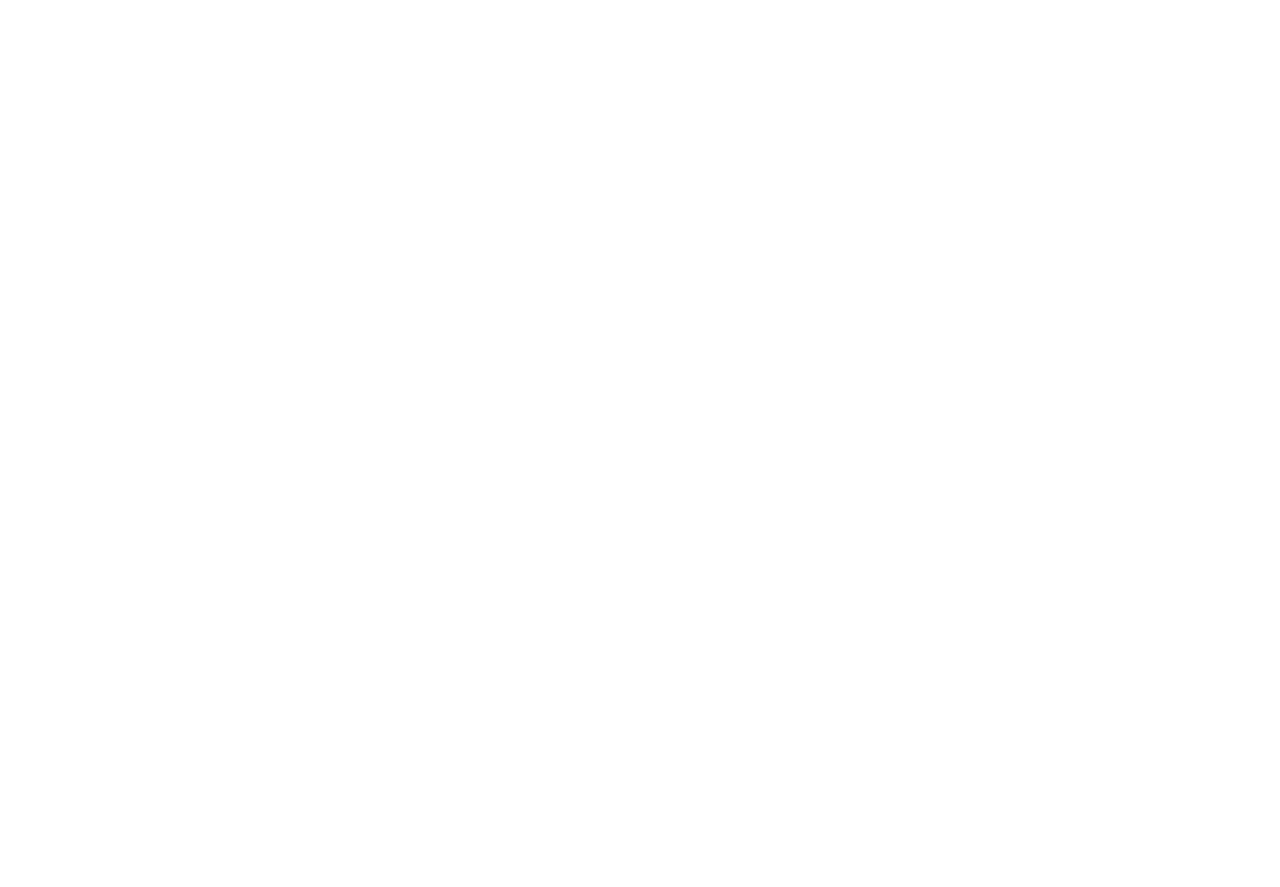
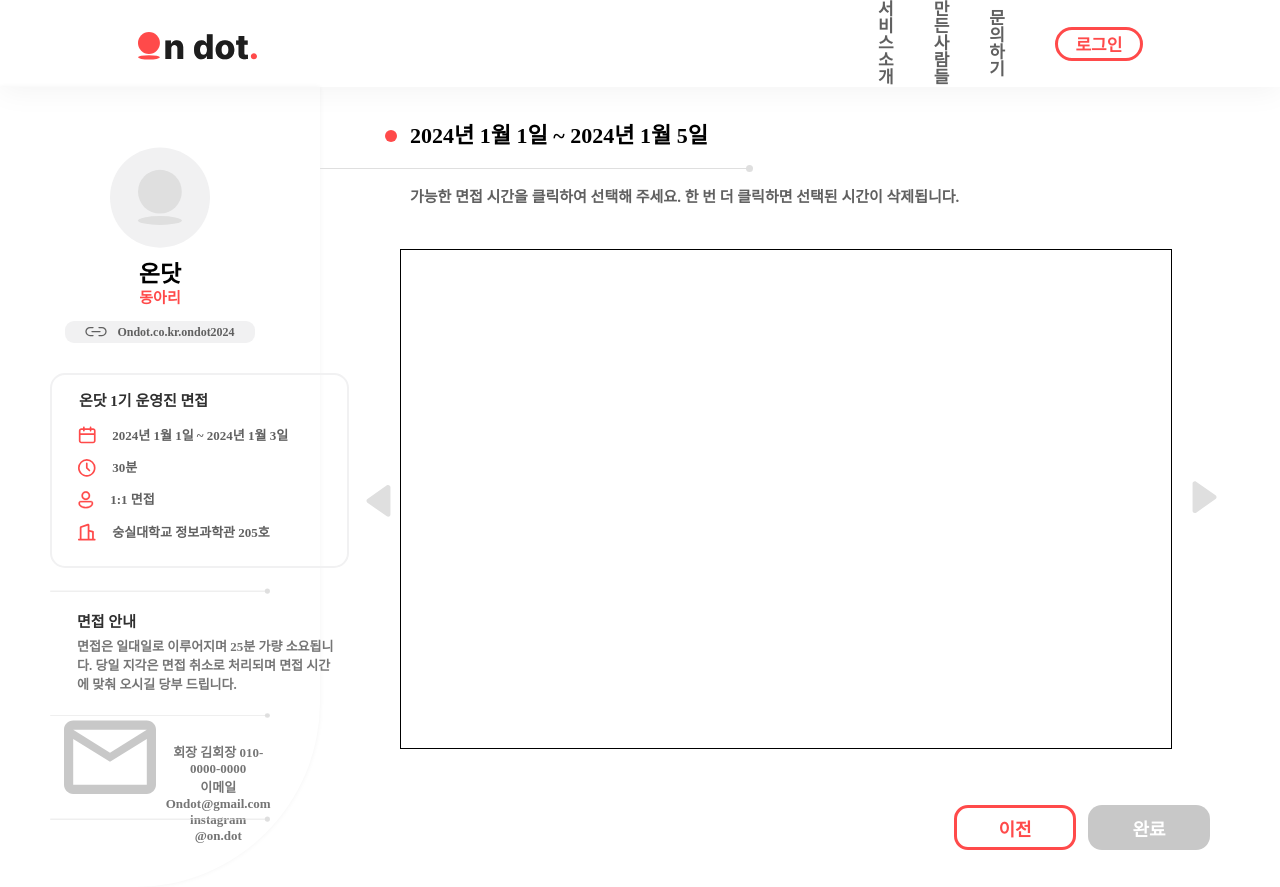
Before and after one commit to Team-OnDot/OnDot-Frontend, a React (Create React App) app: page /apply-time in a window 1280 px wide. Before the commit this address had no page. Before the commit the page ends 800 px from the top, so only its background shows below. Built offline with nearby package versions, Linux system fonts and the light colour scheme; a web font is replaced by a local one.

Commit message:
[FEAT] #22 타임테이블 화면 구현

```diff
--- a/src/App.tsx
+++ b/src/App.tsx
@@ -8,9 +8,11 @@
 import SignUpId from './pages/signUp/SignUpId';
 import Home from './pages/home/Home';
 import GroupProfile from './pages/groupProfile/GroupProfile';
+//지원자 면접페이지
 import Interview from './pages/interviewApply/InterviewApply';
 import InterviewApplyMain from './pages/interviewApply/InterviewApplyMain';
 import InputInfo from './pages/interviewApply/InputInfo';
+import InputTime from './pages/interviewApply/InputTime';
 
 function App() {
 	return (
@@ -30,6 +32,7 @@
 							<Route element={<Interview />}>
 								<Route path="/interview" element={<InterviewApplyMain />} />
 								<Route path="/apply-info" element={<InputInfo />} />
+								<Route path="/apply-time" element={<InputTime />} />
 							</Route>
 						</Route>
 						{/*헤더가 필요없는 컴포넌트 */}
--- /dev/null
+++ b/src/components/interviewApply/InputTimeTable.style.ts
@@ -0,0 +1,7 @@
+import styled from "styled-components";
+
+export const TimeTable = styled.div`
+    border: 1px solid black;
+    width: 771.77px;
+    height: 500px;
+`;
--- /dev/null
+++ b/src/components/interviewApply/InputTimeTable.tsx
@@ -0,0 +1,10 @@
+import * as I from './InputTimeTable.style';
+
+function InputTimeTable() {
+
+	return (
+		<I.TimeTable></I.TimeTable>
+	);
+}
+
+export default InputTimeTable;
--- a/src/pages/interviewApply/InputInfo.style.ts
+++ b/src/pages/interviewApply/InputInfo.style.ts
@@ -1,22 +1,4 @@
 import styled from "styled-components";
-
-//헤더
-export const InputInfoHeader = styled.div`
-    display: flex;
-    margin: 38px auto 12px 65px;
-    font-size: 22px;
-    font-weight: 600;
-`;
-
-//큰 원 아이콘
-export const Ellipse1 = styled.div`
-    display: flex;
-    width: 12px;
-    height: 12px;
-    border-radius: 20px;
-    background-color: ${props => props.theme.colors.red1};
-    margin: auto 13px auto 0px;
-`;
 
 //지원 정보 입력폼
 export const ApplyForm = styled.form`
@@ -28,16 +10,6 @@
 export const ApplyTitle = styled.div`
     display: flex;
     margin-top: 21px;
-`;
-
-//작은 원 아이콘
-export const Ellipse2 = styled(Ellipse1)`
-    display: flex;
-    width: 9px;
-    height: 9px;
-    border-radius: 20px;
-    background-color: ${props => props.theme.colors.red1};
-    margin: auto 6px auto 0px;
 `;
 
 //지원자 폼 제목
--- a/src/pages/interviewApply/InputInfo.tsx
+++ b/src/pages/interviewApply/InputInfo.tsx
@@ -1,5 +1,6 @@
 import { useNavigate } from 'react-router-dom';
 import * as I from './InputInfo.style';
+import * as In from './InterviewApply.style';
 import * as L from '../../components/login/LoginForm.style';
 import * as S from '../../components/signUp/SignUpForm.style';
 import { useForm } from 'react-hook-form';
@@ -55,9 +56,11 @@
     }
 
     //값이 다 정상적으로 입력되었을 때 실행되는 함수
+    const navigate = useNavigate();
     const onValid = (data: IUserData) => {
         console.log("성공");
         console.log(data);
+        navigate('/apply-time');
     };
 
     //값이 다 비정상적으로 입력되었을 때 실행되는 함수
@@ -65,22 +68,20 @@
         console.log(error);
     };
 
-	const navigate = useNavigate();
-
 	return (
 		<div>
             {/*Header*/}
-            <I.InputInfoHeader>
-                <I.Ellipse1/>
+            <In.InputInfoHeader>
+                <In.Ellipse1/>
                 지원 정보 입력
-            </I.InputInfoHeader>
+            </In.InputInfoHeader>
             <img src={process.env.PUBLIC_URL + '/images/lineCircleShort.svg'}/>
 
             {/*Main(지원 정보 입력폼)*/}
             <I.ApplyForm onSubmit={handleSubmit(onValid, onError)}>
 
                 <I.ApplyTitle>
-                    <I.Ellipse2/>
+                    <In.Ellipse2/>
                     <I.ApplyTitleText>지원자 이름</I.ApplyTitleText>
                 </I.ApplyTitle>
 
@@ -109,7 +110,7 @@
                 </L.LoginInputBox>
 
                 <I.ApplyTitle>
-                    <I.Ellipse2/>
+                    <In.Ellipse2/>
                     <I.ApplyTitleText>지원자 전화번호</I.ApplyTitleText>
                 </I.ApplyTitle>
 
@@ -139,7 +140,7 @@
 
                 {/*비밀번호*/}
                 <I.ApplyTitle>
-                    <I.Ellipse2/>
+                    <In.Ellipse2/>
                     <I.ApplyTitleText>비밀번호</I.ApplyTitleText>
                     <I.PwTxt>지원자 식별에 사용되며 재설정이 불가능합니다.</I.PwTxt>
                 </I.ApplyTitle>
@@ -174,7 +175,7 @@
 
                 {/*비밀번호 확인*/}
                 <I.ApplyTitle>
-                    <I.Ellipse2/>
+                    <In.Ellipse2/>
                     <I.ApplyTitleText>비밀번호 확인</I.ApplyTitleText>
                 </I.ApplyTitle>
 
--- /dev/null
+++ b/src/pages/interviewApply/InputTime.style.ts
@@ -0,0 +1,59 @@
+import styled from "styled-components";
+
+//헤더 문구
+export const HeaderTxt = styled.div`
+    color: ${props => props.theme.colors.gray2};
+    font-size: 15px;
+    font-weight: 600;
+    margin-top: 15px;
+    margin-left: 90px;
+`;
+
+//메인화면(타임테이블)
+export const InputTimeMain = styled.div`
+    display: flex;
+    margin-top: 44px;
+    margin-left: 46px;
+`;
+
+//이전 타임테이블 버튼
+export const PreTimeBtn = styled.div`
+    margin: auto 8.77px auto 0px;
+    transform: rotate(180deg);
+`;
+
+//다음 타임테이블 버튼
+export const NextTimeBtn = styled.div`
+    margin: auto 0px auto 20px;
+`;
+
+//footer
+export const InputTimeFooter = styled.div`
+    display: flex;
+    margin-top: 56px;
+`;
+
+//이전 버튼
+export const BackBtn = styled.button`
+    display: flex;
+    border-radius: 14px;
+    width: 122px;
+    height: 45px;
+    padding: 10px;
+    justify-content: center;
+    align-items: center;
+    border: 3px solid ${props => props.theme.colors.red1};
+    background-color: white;
+    font-size: 18px;
+    font-weight: 700;
+    color: ${props => props.theme.colors.red1};
+    margin-left: 634px;
+`;
+
+//완료 버튼
+export const ClearBtn = styled(BackBtn)`
+    background-color: ${props => props.theme.colors.gray5};
+    color: white;
+    border: none;
+    margin-left: 12px;
+`;
--- /dev/null
+++ b/src/pages/interviewApply/InputTime.tsx
@@ -0,0 +1,48 @@
+import { useNavigate } from 'react-router-dom';
+import * as I from './InputTime.style';
+import * as In from './InterviewApply.style';
+import TimeTable from '../../components/interviewApply/InputTimeTable';
+
+function InputTime() {
+
+	const navigate = useNavigate();
+
+    const onClickBackBtn = () => {
+        navigate('/apply-info');
+    }
+	return (
+		<div>
+            {/*Header*/}
+            <In.InputInfoHeader>
+                <In.Ellipse1/>
+                2024년 1월 1일 ~ 2024년 1월 5일
+            </In.InputInfoHeader>
+            <img src={process.env.PUBLIC_URL + '/images/lineCircleLong.svg'}/>
+            <I.HeaderTxt>
+                가능한 면접 시간을 클릭하여 선택해 주세요. 한 번 더 클릭하면 선택된 시간이 삭제됩니다.
+            </I.HeaderTxt>
+
+            {/*Main*/}
+            <I.InputTimeMain>
+                {/*PreBtn*/}
+                <I.PreTimeBtn>
+                    <img src={process.env.PUBLIC_URL + '/images/timePolygon.svg'}/>
+                </I.PreTimeBtn>
+                {/*TimeTable*/}
+                <TimeTable/>
+                {/*NextBtn*/}
+                <I.NextTimeBtn>
+                    <img src={process.env.PUBLIC_URL + '/images/timePolygon.svg'}/>
+                </I.NextTimeBtn>
+            </I.InputTimeMain>
+
+             {/*Footer*/}
+             <I.InputTimeFooter>
+                <I.BackBtn onClick={onClickBackBtn}>이전</I.BackBtn>
+                <I.ClearBtn>완료</I.ClearBtn>
+             </I.InputTimeFooter>
+        </div>
+	);
+}
+
+export default InputTime;
--- a/src/pages/interviewApply/InterviewApply.style.ts
+++ b/src/pages/interviewApply/InterviewApply.style.ts
@@ -48,3 +48,31 @@
     color:  ${props => props.theme.colors.red1};
     margin-top: 15px;
 `;
+
+//헤더
+export const InputInfoHeader = styled.div`
+    display: flex;
+    margin: 38px auto 12px 65px;
+    font-size: 22px;
+    font-weight: 600;
+`;
+
+//큰 원 아이콘
+export const Ellipse1 = styled.div`
+    display: flex;
+    width: 12px;
+    height: 12px;
+    border-radius: 20px;
+    background-color: ${props => props.theme.colors.red1};
+    margin: auto 13px auto 0px;
+`;
+
+//작은 원 아이콘
+export const Ellipse2 = styled(Ellipse1)`
+    display: flex;
+    width: 9px;
+    height: 9px;
+    border-radius: 20px;
+    background-color: ${props => props.theme.colors.red1};
+    margin: auto 6px auto 0px;
+`;
```
Also changed, not shown: public/images/lineCircleLong.svg (added), public/images/timePolygon.svg (added).
